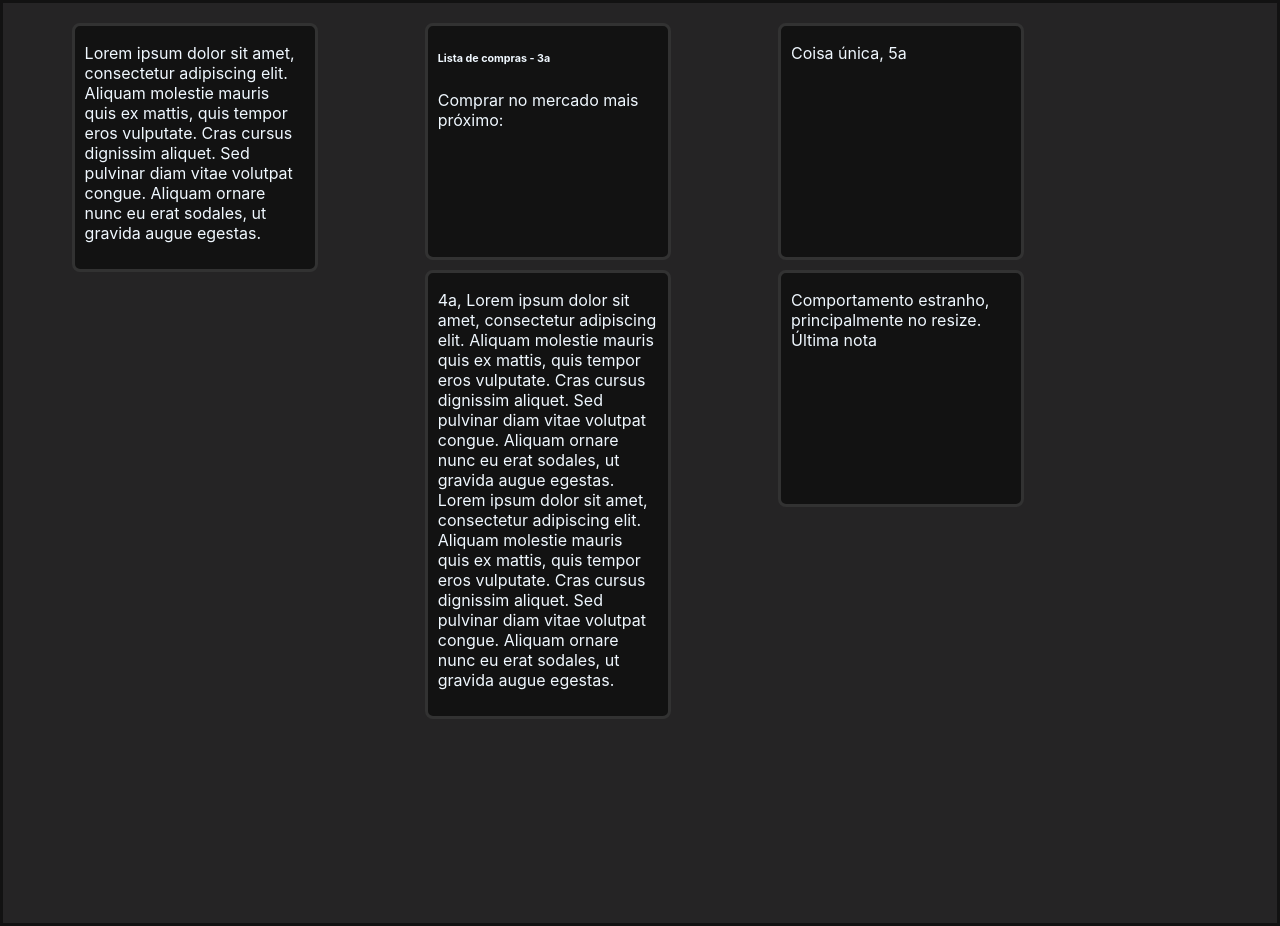
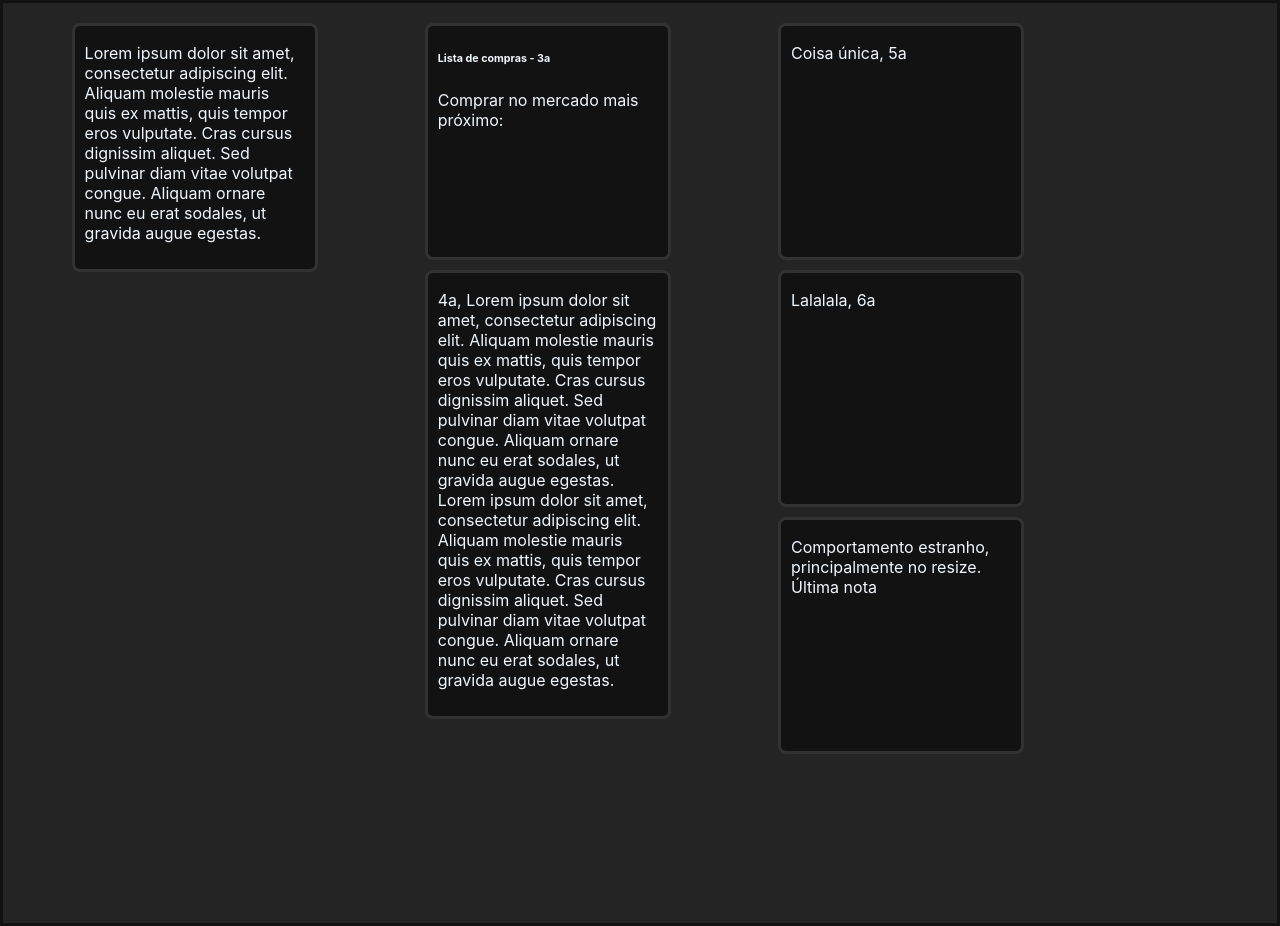
Before and after one commit to RezendeComZ/productivityApp, a React (Create React App) app in the folder front/: page / in a window 1280 px wide. Built offline with nearby package versions, Linux system fonts and the light colour scheme.

Commit message:
refatoração, porém ainda ruim

```diff
--- a/front/src/App.js
+++ b/front/src/App.js
@@ -18,38 +18,38 @@ function App() {
           "body": "4a, Lorem ipsum dolor sit amet, consectetur adipiscing elit. Aliquam molestie mauris quis ex mattis, quis tempor eros vulputate. Cras cursus dignissim aliquet. Sed pulvinar diam vitae volutpat congue. Aliquam ornare nunc eu erat sodales, ut gravida augue egestas. Lorem ipsum dolor sit amet, consectetur adipiscing elit. Aliquam molestie mauris quis ex mattis, quis tempor eros vulputate. Cras cursus dignissim aliquet. Sed pulvinar diam vitae volutpat congue. Aliquam ornare nunc eu erat sodales, ut gravida augue egestas.",
       },
       {
-          "_id": "618311cf52916b5104f9e7a5n",
+          "_id": "618311cf52916b5104f9e7a5a",
           "body": "Coisa única, 5a",
       },
       {
-          "_id": "618311cf52916b5104f9e7a5n",
+          "_id": "618311cf52916b5104f9e7a59",
+          "body": "Lalalala, 6a",
+      },
+      {
+          "_id": "618311cf52916b5104f9e7a5m",
           "body": "Comportamento estranho, principalmente no resize. Última nota",
       }
     ]
   )
 
   let [ columnsDivsPre, setcolumnsDivsPre ] = useState([])
-  const notesByWidth = (noteSize = 250) => Math.floor((window.innerWidth - 20) / noteSize)
-
-  // let columnsContent = []
+  const processNotesByWidth = (noteSize = 250) => Math.floor((window.innerWidth - 20) / noteSize)
+  const notesByWidth = processNotesByWidth()
+  const colunaDaVez = () => Math.max.apply(null, (columnsDivsPre.map(coluna => parseInt(coluna.length))))
 
   const notasDistribuicao = () => {
     todasAsNotas.forEach(nota => {
-      let colunaDaVez = Math.max.apply(null, (columnsDivsPre.map(coluna => parseInt(coluna.length)))) // acho que tá sem lógica
-      columnsDivsPre[colunaDaVez].push(nota)
+      columnsDivsPre[colunaDaVez()].push(nota)
+      setcolumnsDivsPre(columnsDivsPre)
     })
-    setcolumnsDivsPre(columnsDivsPre)
-
   }
 
   const columnsGenerator = () => {
     columnsDivsPre = []
-    for (let i = 1; i <= notesByWidth(); i++) {
+    for (let i = 1; i <= notesByWidth; i++) {
       columnsDivsPre.push([])
     }
     notasDistribuicao()
-
-    console.log(columnsDivsPre);
   }
 
   useEffect(() => { // Executa somente uma vez, para criar as colunas na inicialização. Evita loop.
@@ -57,15 +57,15 @@ function App() {
   }, [])
 
   window.addEventListener('resize', () => {
-    if (columnsDivsPre.length !== notesByWidth()) {
+    if (columnsDivsPre.length !== notesByWidth) {
       columnsGenerator()
     }
   })
 
   return (
     <div id="desk">
-    {columnsDivsPre.map(list => {
-      return <div className="column">
+    {columnsDivsPre.map((list, index) => {
+      return <div className="column" key={index}>
         <Notas notas={list}/>
       </div>
     })}
```
